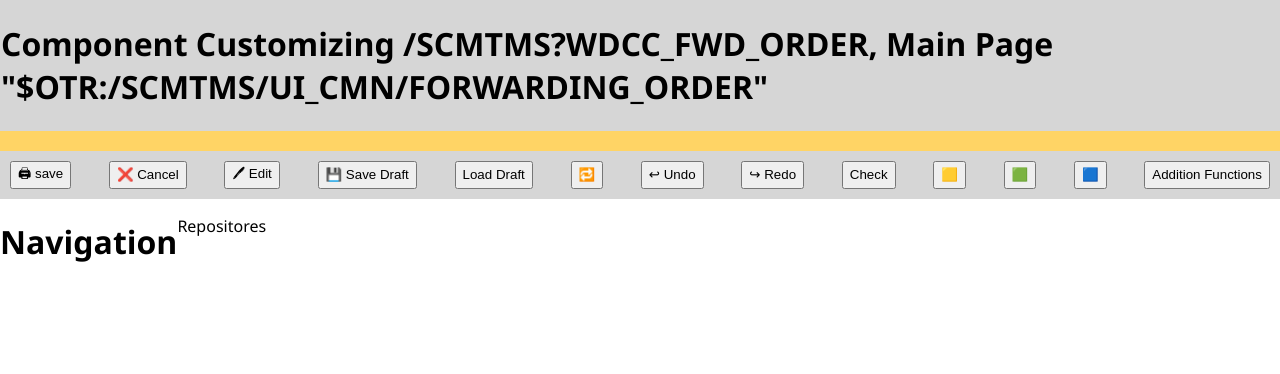
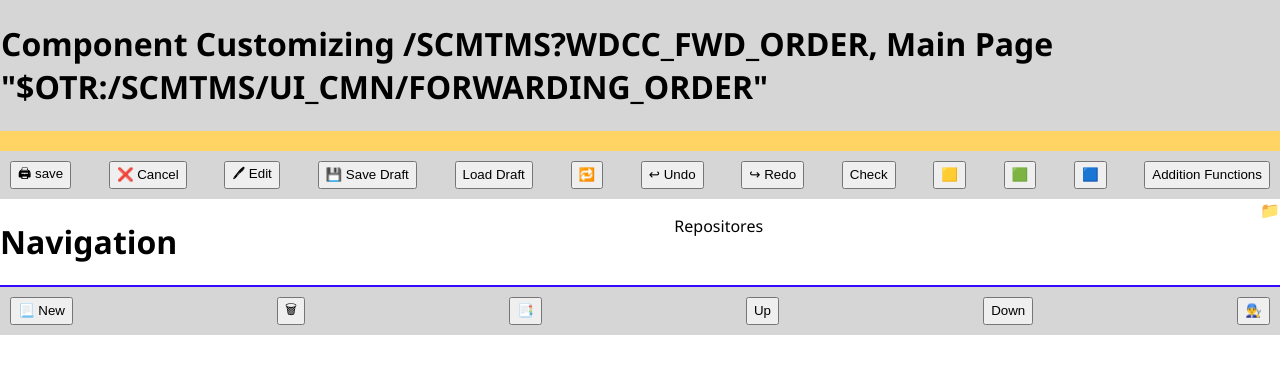
Before and after one commit to turmenaroza/SAP, a plain HTML site: page index.html in a window 1280 px wide. Drawn offline with Linux system fonts and the light colour scheme.

Commit message:
add botoes acima da tabela e titulo

```diff
--- a/index.html
+++ b/index.html
@@ -31,8 +31,20 @@
         </div>
 
     </div>
-    <div class="flexs">
-<h1>Navigation</h1>   <p>Repositores</p>
-    </div>
+   <div class="flex"><h1>Navigation</h1>   <p>Repositores</p> 📁</div>
+   <div class="azul"> </div>
+        <div class="c">
+            <div class="flex">
+                <button>📃 New</button>
+                <button>🗑</button>
+                <button>📑</button>
+                <button>Up </button>
+                <button>Down</button>
+                <button>👨‍🔧</button>
+            </div>
+            <table></table>
+        </div>
+
+
 </body>
 </html>
--- a/style.css
+++ b/style.css
@@ -37,3 +37,13 @@ body{
 
 
 }
+.c{
+    background-color: rgb(214, 214, 214);
+    padding: 10px;
+
+}
+.azul{
+    background-color: rgb(53, 8, 255);
+    padding: 1px;
+
+}
```
